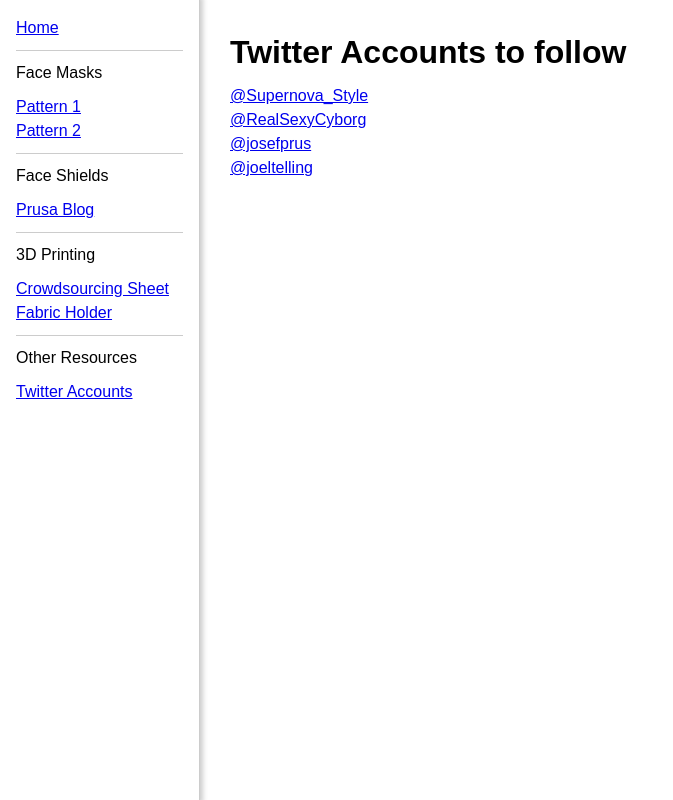
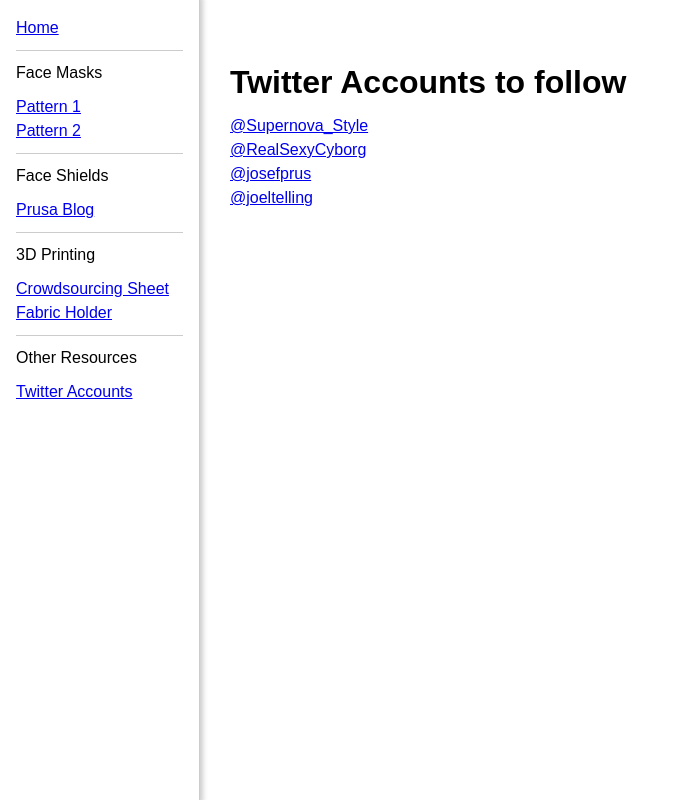
Before and after one commit to brentmclark/diyppe, a React (Create React App) app: page /twitter-accounts in a window 1280 px wide. Shown: the whole page, without its empty margins (0-673 px from the left). Built offline with nearby package versions, Linux system fonts and the light colour scheme.

Commit message:
Nav enhancements

```diff
--- a/src/App.js
+++ b/src/App.js
@@ -54,7 +54,7 @@
 
 const BodyContainer = styled.div`
   overflow: auto;
-  padding: 30px;
+  padding: 60px 30px;
   max-width: 900px;
 
   @media (min-width: 1000px) {
@@ -66,6 +66,8 @@
   background: #000;
   height: 40px;
   width: 100%;
+  position: fixed;
+  z-index: 1000;
 
   @media (min-width: 1000px) {
     display: none;
--- a/src/components/Nav.js
+++ b/src/components/Nav.js
@@ -71,6 +71,7 @@
   position: fixed;
   transform: translateX(-100%);
   background: #fff;
+  z-index: 1000;
 
   .nav--open & {
     transform: translateX(0);
```
